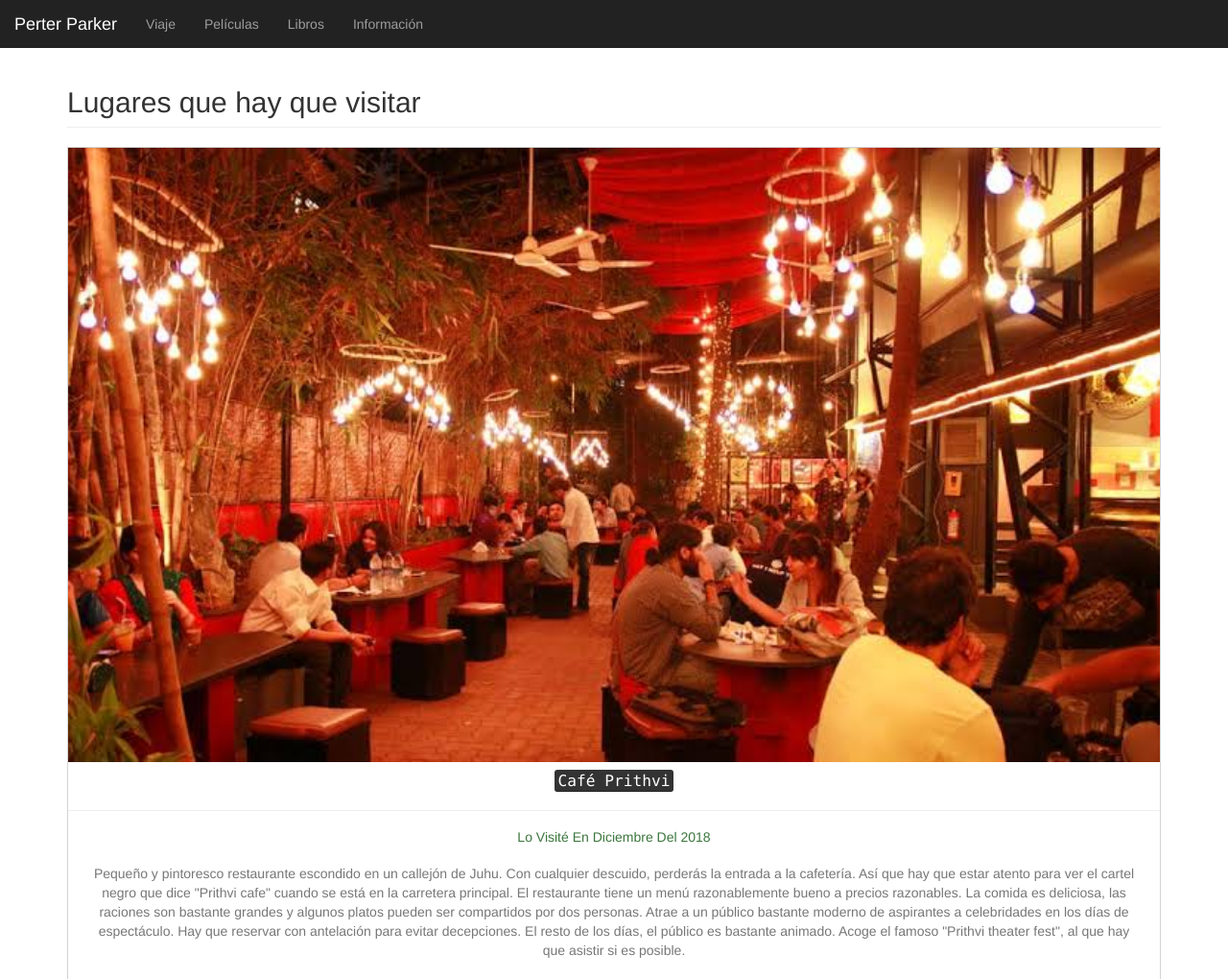
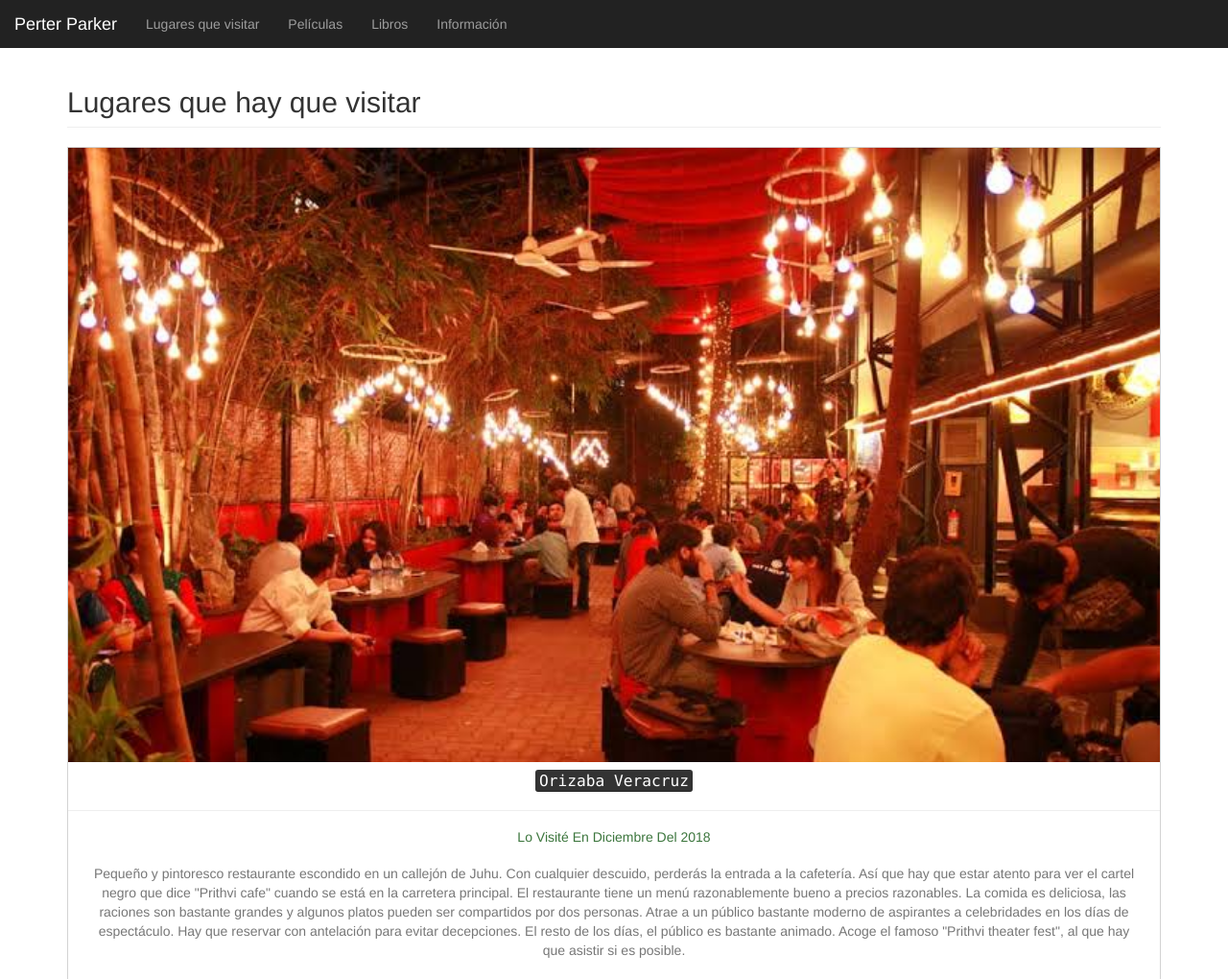
Before and after one commit to IsabelFCH/portafolio, a plain HTML site: page index.html in a window 1280 px wide. Shown: the top 1020 px of the page at 96% size. Drawn offline with nearby package versions, Linux system fonts and the light colour scheme.

Commit message:
Update index.html

```diff
--- a/index.html
+++ b/index.html
@@ -31,7 +31,7 @@
 
     <div class="collapse navbar-collapse" id="myNavbar">
       <ul class="nav navbar-nav">
-        <li><a href="#travel">Viaje</a></li>
+        <li><a href="#travel">Lugares que visitar</a></li>
         <li><a href="#movies">Películas</a></li>
         <li><a href="#books">Libros</a></li>
         <li><a href="#contact">Información</a></li>
@@ -48,7 +48,7 @@
   		<div class="travel_mainDiv">
   			<img src="trave1.jpeg">
 
-  			<h4 class="text-capitalize"><kbd>Café Prithvi </kbd></h4>
+  			<h4 class="text-capitalize"><kbd>Orizaba Veracruz</kbd></h4>
 
   			<hr>
 
```
